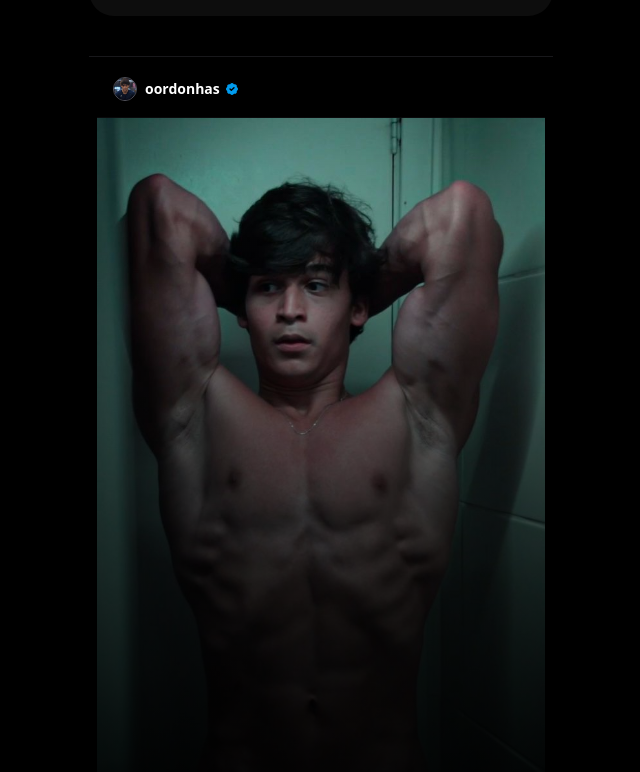
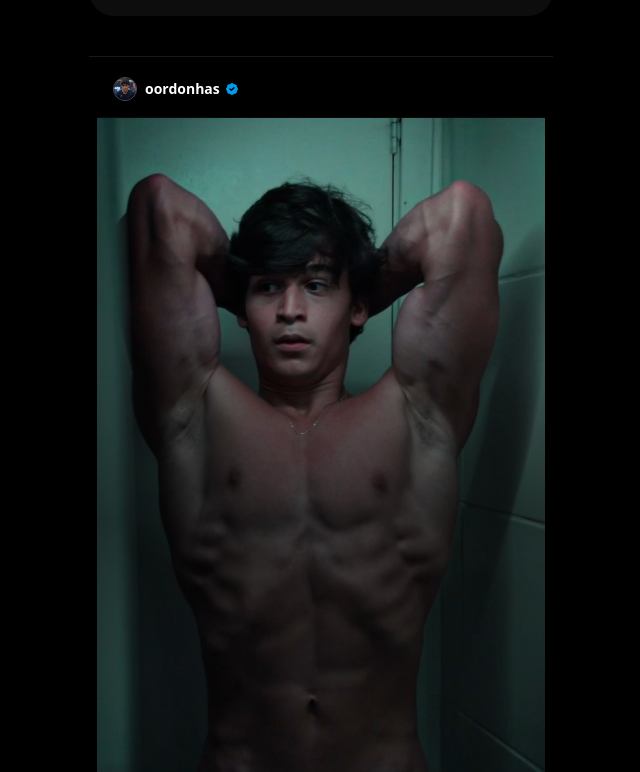
Before and after one commit to lucasfabbrim/ph, a Next.js app: page / in a window 1280 px wide. Shown: the part 1472-2244 px from the top of the page, without its empty margins (319-959 px from the left). Built offline with nearby package versions, Linux system fonts and the light colour scheme.

Commit message:
Update instagram.tsx

```diff
--- a/src/components/instagram.tsx
+++ b/src/components/instagram.tsx
@@ -91,7 +91,7 @@
                 height={625}
                 className="object-cover"
               />
-              <div className="absolute inset-0 bg-gradient-to-t from-black via-black/60 to-transparent" />
+              <div className="absolute inset-0 bg-gradient-to-t from-black/10 via-black/60 to-transparent" />
             </div>
           ))}
         </div>
```
